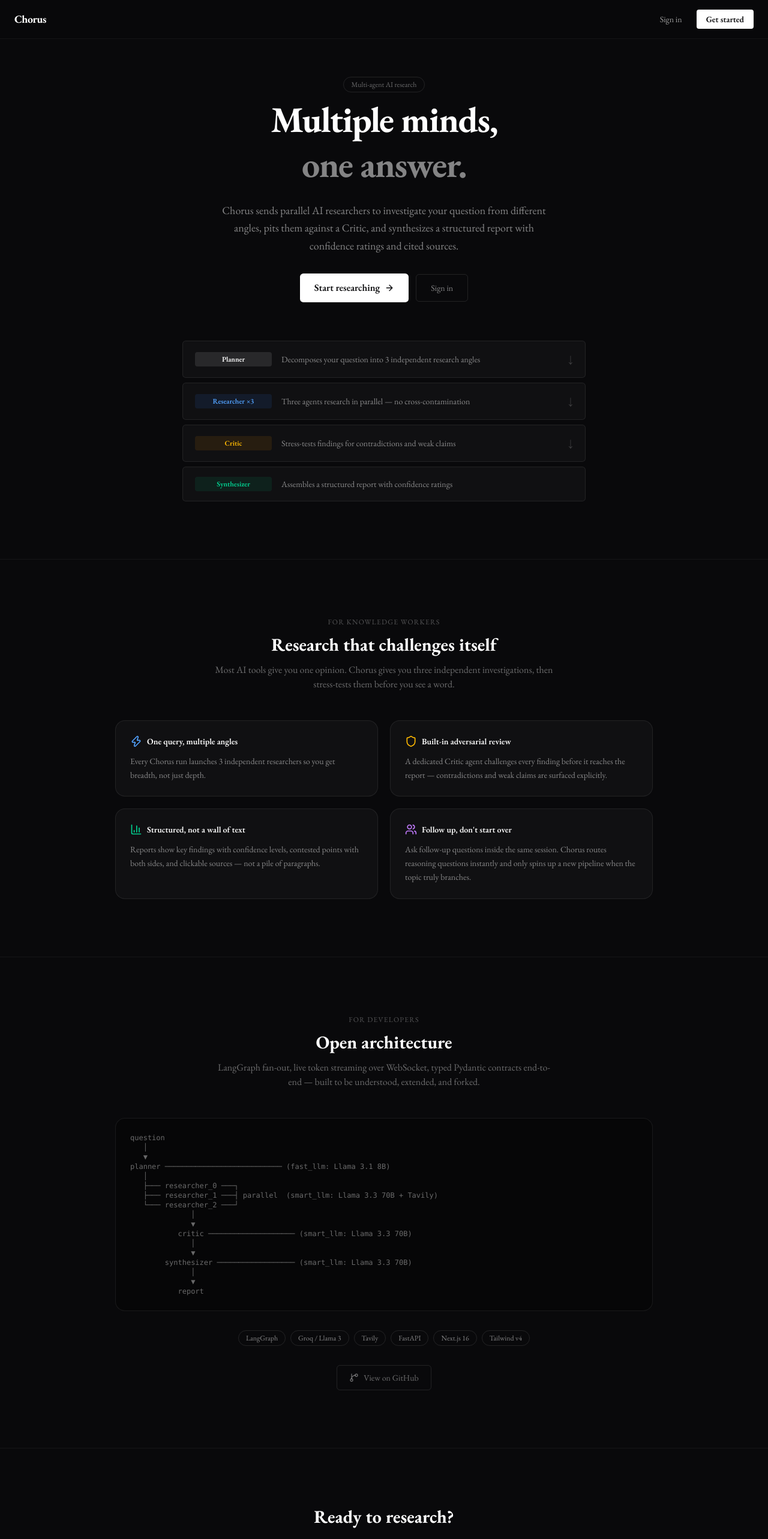
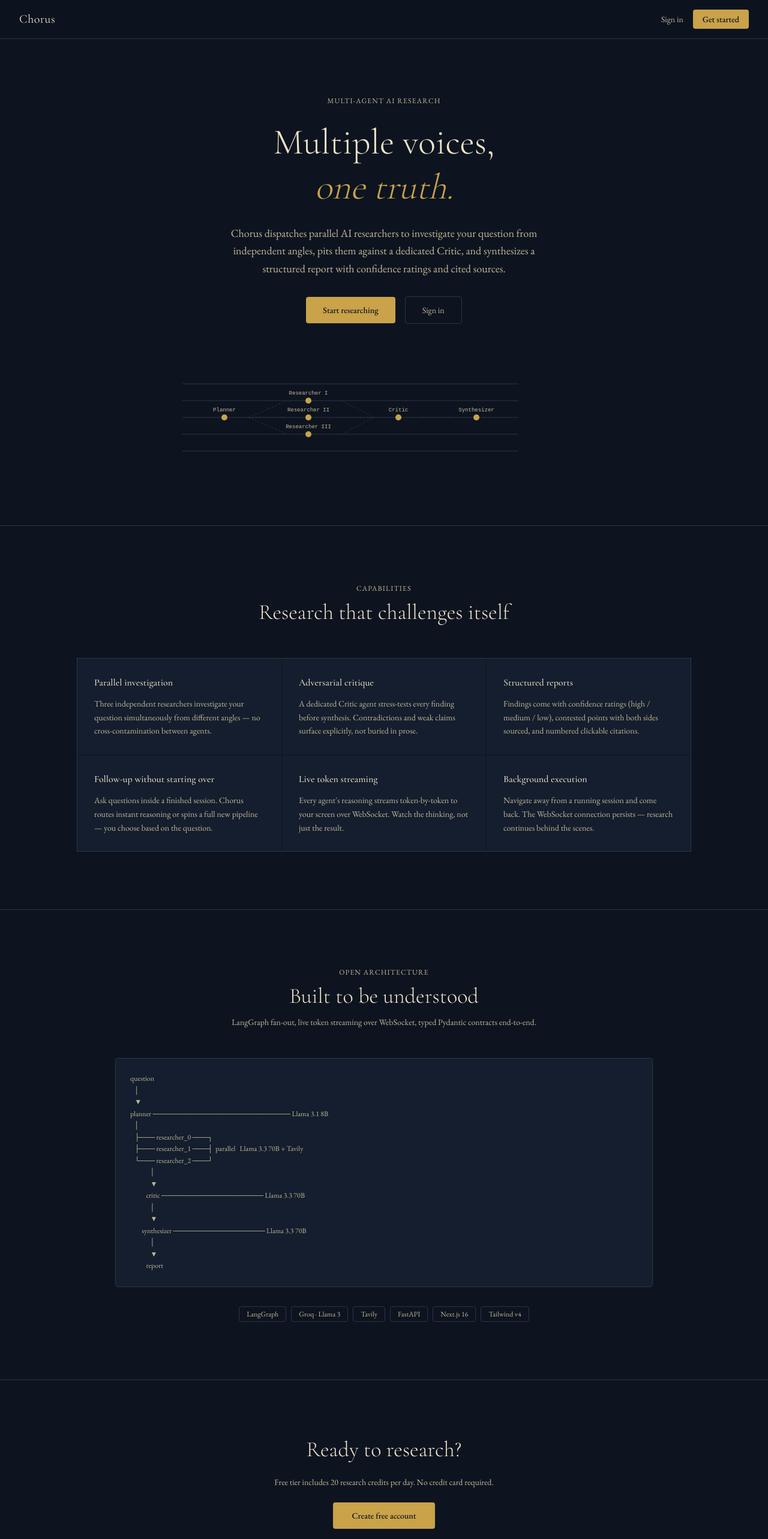
Before and after one commit to Bob-Kyle-Rosales/Chorus, a Next.js app in the folder frontend/: page / in a window 1280 px wide. Shown: the top 2566 px of the page at 60% size. Built offline with nearby package versions, Linux system fonts and the light colour scheme.

Commit message:
feat: redesign landing page with Score aesthetic

```diff
--- a/frontend/src/app/page.tsx
+++ b/frontend/src/app/page.tsx
@@ -1,265 +1,343 @@
 import Link from "next/link"
-import { ArrowRight, Zap, Shield, BarChart3, Users, GitBranch } from "lucide-react"
 
 // Static marketing page — no auth, no client state.
-// Shown to everyone, including unauthenticated visitors.
 
-const AGENT_STEPS = [
+const FEATURES = [
   {
-    id: "planner",
-    label: "Planner",
-    color: "text-white",
-    bg: "bg-white/10",
-    desc: "Decomposes your question into 3 independent research angles",
+    title: "Parallel investigation",
+    body: "Three independent researchers investigate your question simultaneously from different angles — no cross-contamination between agents.",
   },
   {
-    id: "researcher",
-    label: "Researcher ×3",
-    color: "text-blue-400",
-    bg: "bg-blue-500/10",
-    desc: "Three agents research in parallel — no cross-contamination",
+    title: "Adversarial critique",
+    body: "A dedicated Critic agent stress-tests every finding before synthesis. Contradictions and weak claims surface explicitly, not buried in prose.",
   },
   {
-    id: "critic",
-    label: "Critic",
-    color: "text-amber-400",
-    bg: "bg-amber-500/10",
-    desc: "Stress-tests findings for contradictions and weak claims",
+    title: "Structured reports",
+    body: "Findings come with confidence ratings (high / medium / low), contested points with both sides sourced, and numbered clickable citations.",
   },
   {
-    id: "synthesizer",
-    label: "Synthesizer",
-    color: "text-emerald-400",
-    bg: "bg-emerald-500/10",
-    desc: "Assembles a structured report with confidence ratings",
+    title: "Follow-up without starting over",
+    body: "Ask questions inside a finished session. Chorus routes instant reasoning or spins a full new pipeline — you choose based on the question.",
+  },
+  {
+    title: "Live token streaming",
+    body: "Every agent's reasoning streams token-by-token to your screen over WebSocket. Watch the thinking, not just the result.",
+  },
+  {
+    title: "Background execution",
+    body: "Navigate away from a running session and come back. The WebSocket connection persists — research continues behind the scenes.",
   },
 ]
 
-const PAIN_POINTS = [
-  {
-    icon: <Zap className="h-5 w-5 text-blue-400" />,
-    title: "One query, multiple angles",
-    body: "Every Chorus run launches 3 independent researchers so you get breadth, not just depth.",
-  },
-  {
-    icon: <Shield className="h-5 w-5 text-amber-400" />,
-    title: "Built-in adversarial review",
-    body: "A dedicated Critic agent challenges every finding before it reaches the report — contradictions and weak claims are surfaced explicitly.",
-  },
-  {
-    icon: <BarChart3 className="h-5 w-5 text-emerald-400" />,
-    title: "Structured, not a wall of text",
-    body: "Reports show key findings with confidence levels, contested points with both sides, and clickable sources — not a pile of paragraphs.",
-  },
-  {
-    icon: <Users className="h-5 w-5 text-purple-400" />,
-    title: "Follow up, don't start over",
-    body: "Ask follow-up questions inside the same session. Chorus routes reasoning questions instantly and only spins up a new pipeline when the topic truly branches.",
-  },
+const STACK = [
+  "LangGraph",
+  "Groq · Llama 3",
+  "Tavily",
+  "FastAPI",
+  "Next.js 16",
+  "Tailwind v4",
 ]
-
-const STACK = ["LangGraph", "Groq / Llama 3", "Tavily", "FastAPI", "Next.js 16", "Tailwind v4"]
 
 export default function LandingPage() {
   return (
-    <div className="min-h-screen bg-zinc-950 text-white">
-      {/* ------------------------------------------------------------------ */}
-      {/* Nav                                                                  */}
-      {/* ------------------------------------------------------------------ */}
-      <nav className="fixed top-0 right-0 left-0 z-50 flex items-center justify-between border-b border-white/5 bg-zinc-950/80 px-6 py-4 backdrop-blur-md">
-        <span className="text-lg font-bold tracking-tight">Chorus</span>
-        <div className="flex items-center gap-3">
+    <div
+      className="min-h-screen"
+      style={{ background: "var(--chorus-bg)", color: "var(--chorus-text)" }}
+    >
+      {/* ── Nav ── */}
+      <nav
+        className="fixed top-0 right-0 left-0 z-50 flex items-center justify-between px-8 py-4"
+        style={{
+          borderBottom: "1px solid var(--chorus-border)",
+          background: "rgba(13,20,32,0.92)",
+          backdropFilter: "blur(12px)",
+        }}
+      >
+        <span
+          className="text-xl tracking-wide"
+          style={{ fontFamily: "var(--font-heading)", color: "var(--chorus-text)" }}
+        >
+          Chorus
+        </span>
+        <div className="flex items-center gap-4">
           <Link
             href="/auth/signin"
-            className="px-3 py-1.5 text-sm text-white/60 transition-colors hover:text-white"
+            className="text-sm transition-colors"
+            style={{ color: "var(--chorus-muted)" }}
           >
             Sign in
           </Link>
           <Link
             href="/auth/signup"
-            className="rounded-lg bg-white px-4 py-1.5 text-sm font-semibold text-zinc-950 transition-colors hover:bg-white/90"
+            className="rounded px-4 py-1.5 text-sm font-medium transition-colors"
+            style={{
+              background: "var(--chorus-gold)",
+              color: "var(--chorus-bg)",
+            }}
           >
             Get started
           </Link>
         </div>
       </nav>
 
-      {/* ------------------------------------------------------------------ */}
-      {/* Hero                                                                 */}
-      {/* ------------------------------------------------------------------ */}
-      <section className="px-6 pt-32 pb-24 text-center">
+      {/* ── Hero ── */}
+      <section className="px-8 pt-40 pb-24 text-center">
         <div className="mx-auto max-w-3xl space-y-6">
-          <div className="mb-2 inline-block rounded-full border border-white/10 px-3 py-1 font-mono text-xs text-white/40">
+          <p
+            className="font-mono text-xs tracking-widest uppercase"
+            style={{ color: "var(--chorus-muted)" }}
+          >
             Multi-agent AI research
-          </div>
-          <h1 className="text-5xl leading-tight font-bold tracking-tight sm:text-6xl">
-            Multiple minds,
+          </p>
+          <h1
+            className="text-6xl leading-tight font-light"
+            style={{ fontFamily: "var(--font-heading)" }}
+          >
+            Multiple voices,
             <br />
-            <span className="text-white/50">one answer.</span>
+            <em style={{ color: "var(--chorus-gold)" }}>one truth.</em>
           </h1>
-          <p className="mx-auto max-w-xl text-lg leading-relaxed text-white/50">
-            Chorus sends parallel AI researchers to investigate your question from different angles,
-            pits them against a Critic, and synthesizes a structured report with confidence ratings
-            and cited sources.
+          <p className="mx-auto max-w-xl text-lg leading-relaxed" style={{ color: "var(--chorus-muted)" }}>
+            Chorus dispatches parallel AI researchers to investigate your question from independent
+            angles, pits them against a dedicated Critic, and synthesizes a structured report with
+            confidence ratings and cited sources.
           </p>
-          <div className="flex items-center justify-center gap-3 pt-2">
+          <div className="flex items-center justify-center gap-4 pt-2">
             <Link
               href="/auth/signup"
-              className="flex items-center gap-2 rounded-xl bg-white px-6 py-3 font-semibold text-zinc-950 transition-colors hover:bg-white/90"
+              className="rounded px-7 py-3 text-sm font-medium transition-colors"
+              style={{ background: "var(--chorus-gold)", color: "var(--chorus-bg)" }}
             >
-              Start researching <ArrowRight className="h-4 w-4" />
+              Start researching
             </Link>
             <Link
               href="/auth/signin"
-              className="rounded-xl border border-white/10 px-6 py-3 text-sm text-white/50 transition-colors hover:text-white"
+              className="rounded border px-7 py-3 text-sm transition-colors"
+              style={{ borderColor: "var(--chorus-border)", color: "var(--chorus-muted)" }}
             >
               Sign in
             </Link>
           </div>
         </div>
 
-        {/* Agent pipeline preview */}
-        <div className="mx-auto mt-16 max-w-2xl">
-          <div className="flex flex-col gap-2">
-            {AGENT_STEPS.map((step, i) => (
+        {/* Staff-line pipeline visualization */}
+        <div className="mx-auto mt-20 max-w-2xl">
+          <PipelineViz />
+        </div>
+      </section>
+
+      {/* ── Features grid ── */}
+      <section
+        className="px-8 py-24"
+        style={{ borderTop: "1px solid var(--chorus-border)" }}
+      >
+        <div className="mx-auto max-w-5xl">
+          <div className="mb-14 text-center">
+            <p
+              className="mb-3 font-mono text-xs tracking-widest uppercase"
+              style={{ color: "var(--chorus-muted)" }}
+            >
+              Capabilities
+            </p>
+            <h2
+              className="text-4xl font-light"
+              style={{ fontFamily: "var(--font-heading)" }}
+            >
+              Research that challenges itself
+            </h2>
+          </div>
+          <div className="grid gap-px sm:grid-cols-2 lg:grid-cols-3" style={{ border: "1px solid var(--chorus-border)" }}>
+            {FEATURES.map((f) => (
               <div
-                key={step.id}
-                className="flex items-center gap-4 rounded-xl border border-white/8 bg-white/3 px-5 py-4 text-left"
+                key={f.title}
+                className="space-y-3 p-7"
+                style={{ background: "var(--chorus-surface)" }}
               >
-                <div
-                  className={`rounded px-2 py-1 font-mono text-xs font-semibold ${step.bg} ${step.color} w-32 shrink-0 text-center`}
+                <h3
+                  className="text-base font-medium"
+                  style={{ fontFamily: "var(--font-heading)", color: "var(--chorus-text)" }}
                 >
-                  {step.label}
-                </div>
-                <p className="text-sm text-white/50">{step.desc}</p>
-                {i < AGENT_STEPS.length - 1 && (
-                  <div className="ml-auto shrink-0 text-lg text-white/20">↓</div>
-                )}
+                  {f.title}
+                </h3>
+                <p className="text-sm leading-relaxed" style={{ color: "var(--chorus-muted)" }}>
+                  {f.body}
+                </p>
               </div>
             ))}
           </div>
         </div>
       </section>
 
-      {/* ------------------------------------------------------------------ */}
-      {/* For knowledge workers                                                */}
-      {/* ------------------------------------------------------------------ */}
-      <section className="border-t border-white/5 px-6 py-24">
+      {/* ── Developer section ── */}
+      <section
+        className="px-8 py-24"
+        style={{ borderTop: "1px solid var(--chorus-border)" }}
+      >
         <div className="mx-auto max-w-4xl">
           <div className="mb-12 text-center">
-            <p className="mb-3 font-mono text-xs tracking-widest text-white/30 uppercase">
-              For knowledge workers
+            <p
+              className="mb-3 font-mono text-xs tracking-widest uppercase"
+              style={{ color: "var(--chorus-muted)" }}
+            >
+              Open architecture
             </p>
-            <h2 className="text-3xl font-bold">Research that challenges itself</h2>
-            <p className="mx-auto mt-3 max-w-xl text-white/40">
-              Most AI tools give you one opinion. Chorus gives you three independent investigations,
-              then stress-tests them before you see a word.
+            <h2
+              className="text-4xl font-light"
+              style={{ fontFamily: "var(--font-heading)" }}
+            >
+              Built to be understood
+            </h2>
+            <p className="mx-auto mt-3 max-w-xl text-sm leading-relaxed" style={{ color: "var(--chorus-muted)" }}>
+              LangGraph fan-out, live token streaming over WebSocket, typed Pydantic contracts
+              end-to-end.
             </p>
           </div>
-          <div className="grid gap-5 sm:grid-cols-2">
-            {PAIN_POINTS.map((p) => (
-              <div
-                key={p.title}
-                className="space-y-3 rounded-2xl border border-white/8 bg-white/3 p-6"
+
+          <pre
+            className="mb-8 overflow-x-auto rounded p-6 font-mono text-xs leading-relaxed"
+            style={{
+              background: "var(--chorus-surface)",
+              border: "1px solid var(--chorus-border)",
+              color: "var(--chorus-muted)",
+            }}
+          >{`question
+   │
+   ▼
+planner ─────────────────────────── Llama 3.1 8B
+   │
+   ├─── researcher_0 ───┐
+   ├─── researcher_1 ───┤  parallel   Llama 3.3 70B + Tavily
+   └─── researcher_2 ───┘
+              │
+              ▼
+           critic ──────────────────── Llama 3.3 70B
+              │
+              ▼
+        synthesizer ────────────────── Llama 3.3 70B
+              │
+              ▼
+           report`}</pre>
+
+          <div className="flex flex-wrap justify-center gap-2">
+            {STACK.map((tech) => (
+              <span
+                key={tech}
+                className="rounded border px-3 py-1 font-mono text-xs"
+                style={{
+                  borderColor: "var(--chorus-border)",
+                  color: "var(--chorus-muted)",
+                }}
               >
-                <div className="flex items-center gap-2">
-                  {p.icon}
-                  <h3 className="text-sm font-semibold">{p.title}</h3>
-                </div>
-                <p className="text-sm leading-relaxed text-white/50">{p.body}</p>
-              </div>
+                {tech}
+              </span>
             ))}
           </div>
         </div>
       </section>
 
-      {/* ------------------------------------------------------------------ */}
-      {/* For developers                                                       */}
-      {/* ------------------------------------------------------------------ */}
-      <section className="border-t border-white/5 px-6 py-24">
-        <div className="mx-auto max-w-4xl">
-          <div className="mb-12 text-center">
-            <p className="mb-3 font-mono text-xs tracking-widest text-white/30 uppercase">
-              For developers
-            </p>
-            <h2 className="text-3xl font-bold">Open architecture</h2>
-            <p className="mx-auto mt-3 max-w-xl text-white/40">
-              LangGraph fan-out, live token streaming over WebSocket, typed Pydantic contracts
-              end-to-end — built to be understood, extended, and forked.
-            </p>
-          </div>
-
-          {/* Pipeline diagram */}
-          <div className="mb-8 overflow-x-auto rounded-2xl border border-white/8 bg-black/30 p-6 font-mono text-xs text-white/40">
-            <pre className="whitespace-pre">{`question
-   │
-   ▼
-planner ─────────────────────────── (fast_llm: Llama 3.1 8B)
-   │
-   ├─── researcher_0 ───┐
-   ├─── researcher_1 ───┤ parallel  (smart_llm: Llama 3.3 70B + Tavily)
-   └─── researcher_2 ───┘
-              │
-              ▼
-           critic ──────────────────── (smart_llm: Llama 3.3 70B)
-              │
-              ▼
-        synthesizer ────────────────── (smart_llm: Llama 3.3 70B)
-              │
-              ▼
-           report`}</pre>
-          </div>
-
-          {/* Tech stack */}
-          <div className="mb-8 flex flex-wrap justify-center gap-2">
-            {STACK.map((tech) => (
-              <span
-                key={tech}
-                className="rounded-full border border-white/10 px-3 py-1 font-mono text-xs text-white/50"
-              >
-                {tech}
-              </span>
-            ))}
-          </div>
-
-          <div className="flex justify-center">
-            <a
-              href="https://github.com"
-              className="flex items-center gap-2 rounded-xl border border-white/10 px-5 py-2.5 text-sm text-white/40 transition-colors hover:text-white/70"
-            >
-              <GitBranch className="h-4 w-4" />
-              View on GitHub
-            </a>
-          </div>
-        </div>
-      </section>
-
-      {/* ------------------------------------------------------------------ */}
-      {/* Final CTA                                                            */}
-      {/* ------------------------------------------------------------------ */}
-      <section className="border-t border-white/5 px-6 py-24 text-center">
-        <div className="mx-auto max-w-xl space-y-5">
-          <h2 className="text-3xl font-bold">Ready to research?</h2>
-          <p className="text-white/40">
+      {/* ── CTA ── */}
+      <section
+        className="px-8 py-24 text-center"
+        style={{ borderTop: "1px solid var(--chorus-border)" }}
+      >
+        <div className="mx-auto max-w-xl space-y-6">
+          <h2
+            className="text-4xl font-light"
+            style={{ fontFamily: "var(--font-heading)" }}
+          >
+            Ready to research?
+          </h2>
+          <p className="text-sm" style={{ color: "var(--chorus-muted)" }}>
             Free tier includes 20 research credits per day. No credit card required.
           </p>
           <Link
             href="/auth/signup"
-            className="inline-flex items-center gap-2 rounded-xl bg-white px-8 py-3 font-semibold text-zinc-950 transition-colors hover:bg-white/90"
+            className="inline-block rounded px-8 py-3 text-sm font-medium"
+            style={{ background: "var(--chorus-gold)", color: "var(--chorus-bg)" }}
           >
-            Create free account <ArrowRight className="h-4 w-4" />
+            Create free account
           </Link>
         </div>
       </section>
 
-      {/* ------------------------------------------------------------------ */}
-      {/* Footer                                                               */}
-      {/* ------------------------------------------------------------------ */}
-      <footer className="border-t border-white/5 px-6 py-8 text-center">
-        <p className="text-xs text-white/20">
-          Chorus · Multi-agent AI research platform · Built with LangGraph, Groq, and Next.js
+      {/* ── Footer ── */}
+      <footer
+        className="px-8 py-8 text-center"
+        style={{ borderTop: "1px solid var(--chorus-border)" }}
+      >
+        <p className="font-mono text-xs" style={{ color: "var(--chorus-border)" }}>
+          Chorus · Multi-agent AI research · LangGraph · Groq · Next.js
         </p>
       </footer>
     </div>
   )
 }
+
+// ── Staff-line pipeline visualization ──────────────────────────────────────
+// Five horizontal SVG lines (like a music staff) with agent nodes
+// at their respective horizontal positions.
+function PipelineViz() {
+  const width = 560
+  const height = 160
+  const lineColor = "#2a3644"
+  const nodeColor = "#c9a24a"
+  const textColor = "#c3b795"
+
+  // 5 staff lines at equal vertical spacing
+  const lines = [20, 48, 76, 104, 132]
+
+  // Agent nodes: [label, x, y-line-index]
+  const nodes: [string, number, number][] = [
+    ["Planner", 70, 2],
+    ["Researcher I", 210, 1],
+    ["Researcher II", 210, 2],
+    ["Researcher III", 210, 3],
+    ["Critic", 360, 2],
+    ["Synthesizer", 490, 2],
+  ]
+
+  return (
+    <svg
+      viewBox={`0 0 ${width} ${height}`}
+      width="100%"
+      aria-label="Chorus agent pipeline visualization"
+      style={{ maxWidth: width }}
+    >
+      {/* Staff lines */}
+      {lines.map((y) => (
+        <line key={y} x1={0} y1={y} x2={width} y2={y} stroke={lineColor} strokeWidth={1} />
+      ))}
+
+      {/* Connector lines between agent groups */}
+      {/* Planner → Researchers */}
+      <line x1={110} y1={lines[2]} x2={175} y2={lines[1]} stroke={lineColor} strokeWidth={1} strokeDasharray="3 3" />
+      <line x1={110} y1={lines[2]} x2={175} y2={lines[2]} stroke={lineColor} strokeWidth={1} strokeDasharray="3 3" />
+      <line x1={110} y1={lines[2]} x2={175} y2={lines[3]} stroke={lineColor} strokeWidth={1} strokeDasharray="3 3" />
+      {/* Researchers → Critic */}
+      <line x1={265} y1={lines[1]} x2={320} y2={lines[2]} stroke={lineColor} strokeWidth={1} strokeDasharray="3 3" />
+      <line x1={265} y1={lines[2]} x2={320} y2={lines[2]} stroke={lineColor} strokeWidth={1} strokeDasharray="3 3" />
+      <line x1={265} y1={lines[3]} x2={320} y2={lines[2]} stroke={lineColor} strokeWidth={1} strokeDasharray="3 3" />
+      {/* Critic → Synthesizer */}
+      <line x1={400} y1={lines[2]} x2={450} y2={lines[2]} stroke={lineColor} strokeWidth={1} strokeDasharray="3 3" />
+
+      {/* Agent nodes */}
+      {nodes.map(([label, x, lineIdx]) => {
+        const y = lines[lineIdx]
+        return (
+          <g key={label} transform={`translate(${x},${y})`}>
+            <circle r={5} fill={nodeColor} />
+            <text
+              y={-10}
+              textAnchor="middle"
+              fontSize={9}
+              fill={textColor}
+              fontFamily="monospace"
+            >
+              {label}
+            </text>
+          </g>
+        )
+      })}
+    </svg>
+  )
+}
```
